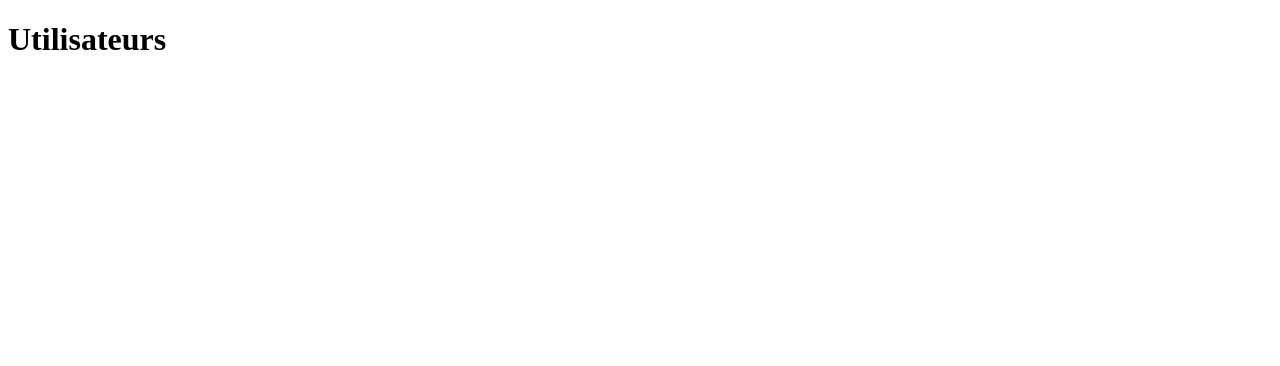
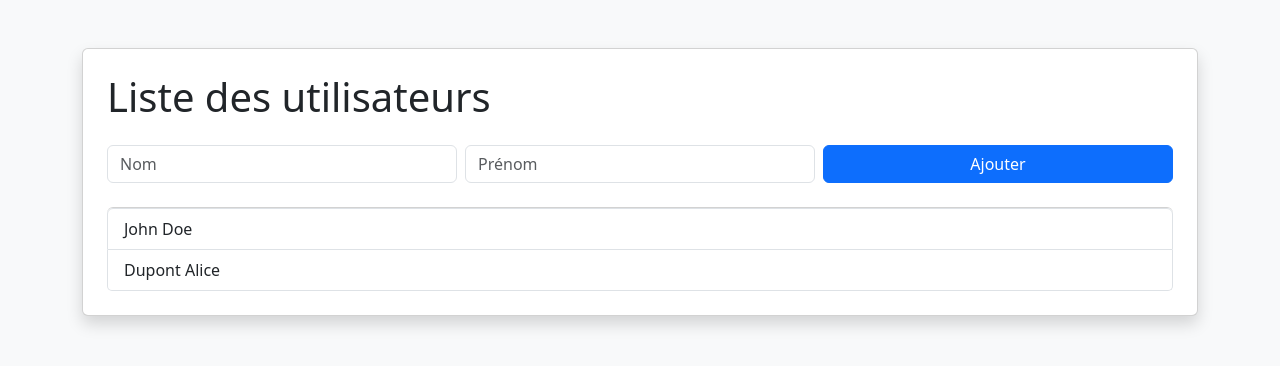
Before and after one commit to Testtesttestvvbbw/dev3-backend-tp1, a website: page public/index.html in a window 1280 px wide. Drawn offline with nearby package versions, Linux system fonts and the light colour scheme; no server answers.

Commit message:
tp2 ex 3.3

```diff
--- a/public/index.html
+++ b/public/index.html
@@ -1,25 +1,48 @@
 <!DOCTYPE html>
-<html>
+<html lang="fr">
 <head>
   <meta charset="UTF-8">
   <title>Liste des utilisateurs</title>
+  <meta name="viewport" content="width=device-width, initial-scale=1">
+
+  <!-- Bootstrap CDN -->
+  <link href="https://cdn.jsdelivr.net/npm/bootstrap@5.3.3/dist/css/bootstrap.min.css" rel="stylesheet">
 </head>
-<body>
-  <h1>Utilisateurs</h1>
-  <div id="users"></div>
 
-  <script>
-    fetch("/api/users")
-      .then(response => response.json())
-      .then(data => {
-        const container = document.getElementById("users");
-        data.forEach(user => {
-          const p = document.createElement("p");
-          p.textContent = user.nom + " " + user.prenom;
-          container.appendChild(p);
-        });
-      })
-      .catch(error => console.error("Erreur:", error));
-  </script>
+<body class="bg-light">
+
+<div class="container mt-5">
+
+  <div class="card shadow p-4">
+
+    <h1 class="mb-4">Liste des utilisateurs</h1>
+
+    <form class="row g-2">
+
+      <div class="col-md-4">
+        <input type="text" class="form-control" placeholder="Nom">
+      </div>
+
+      <div class="col-md-4">
+        <input type="text" class="form-control" placeholder="Prénom">
+      </div>
+
+      <div class="col-md-4">
+        <button type="submit" class="btn btn-primary w-100">
+          Ajouter
+        </button>
+      </div>
+
+    </form>
+
+    <ul class="list-group mt-4">
+      <li class="list-group-item">John Doe</li>
+      <li class="list-group-item">Dupont Alice</li>
+    </ul>
+
+  </div>
+
+</div>
+
 </body>
 </html>
```
